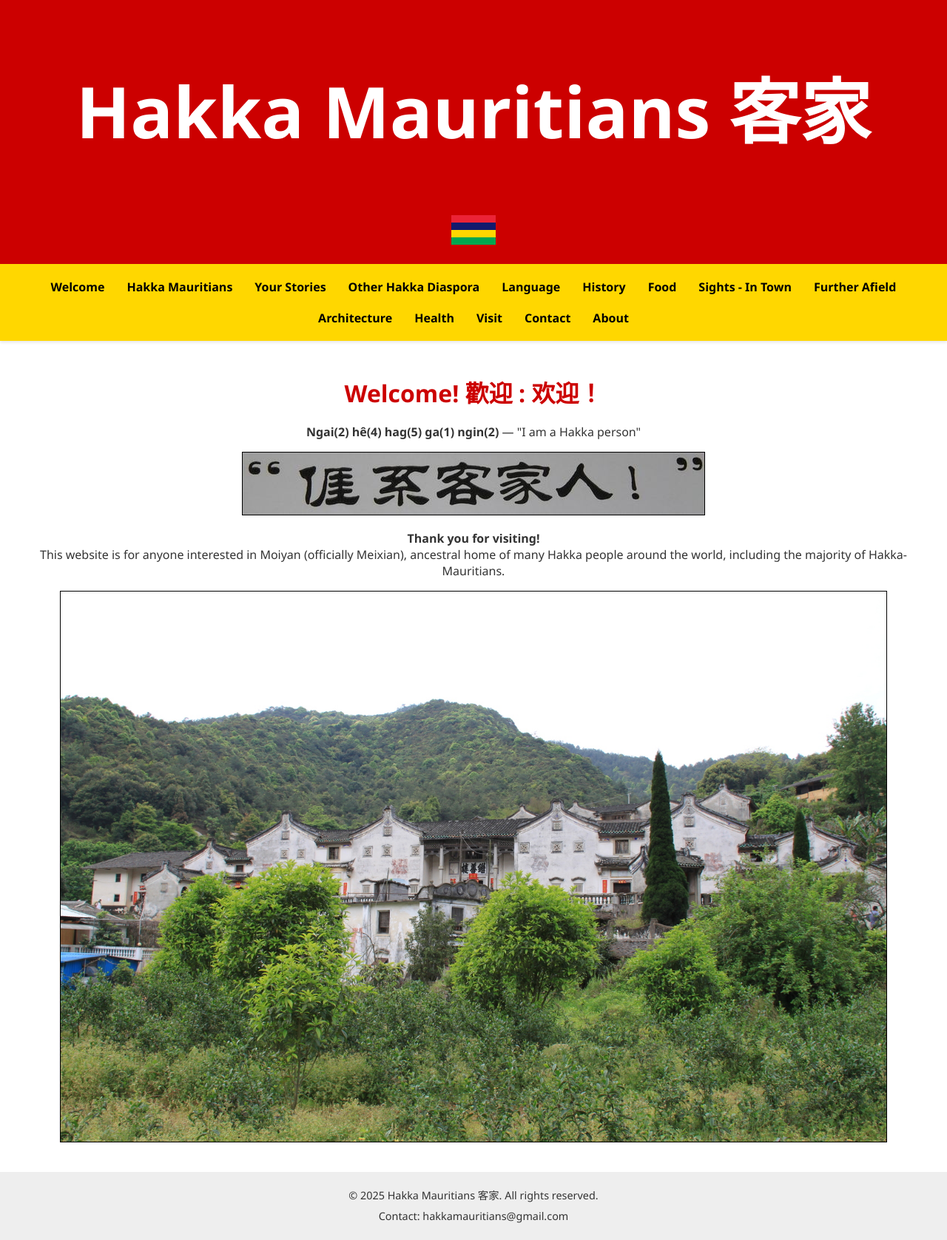
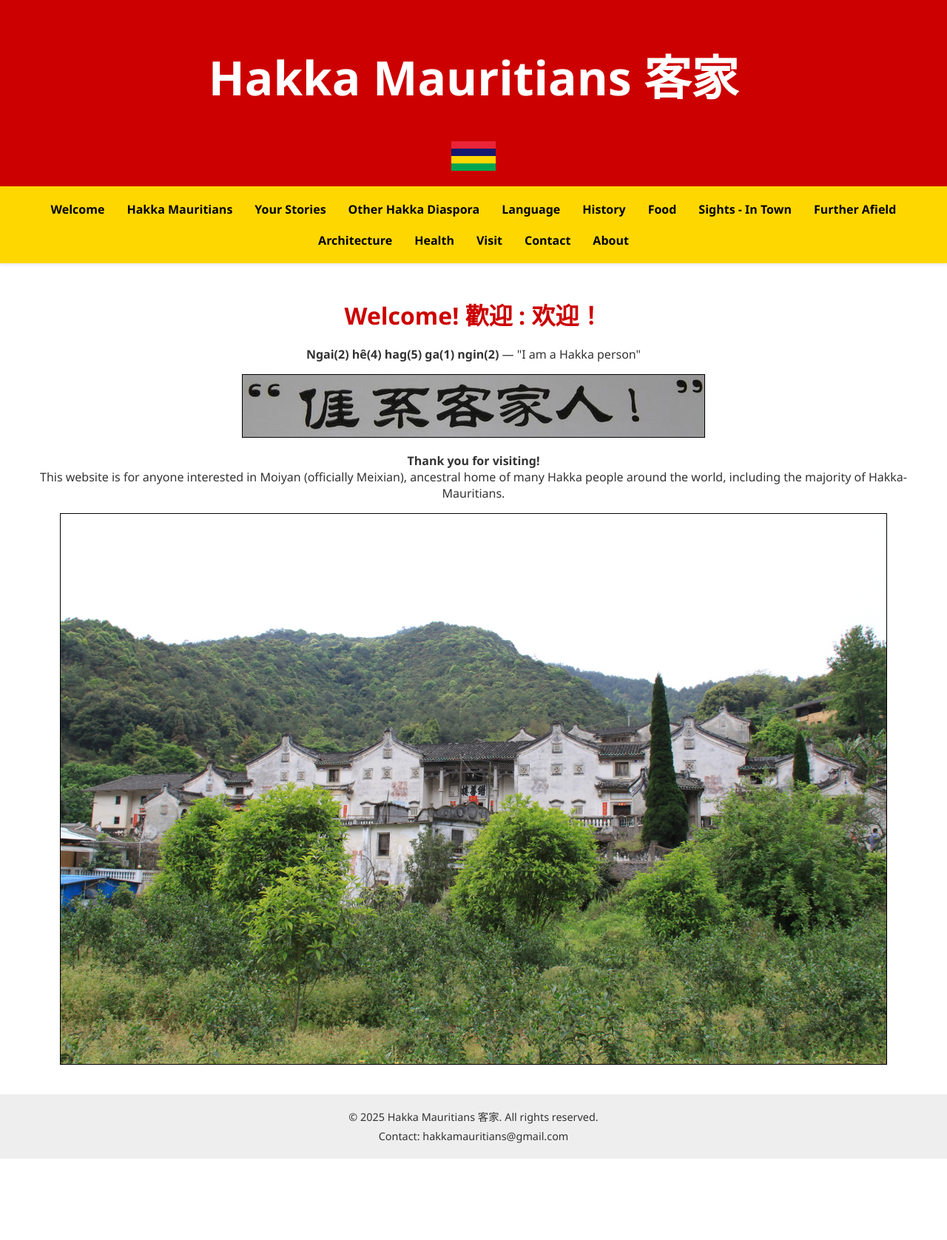
Before and after one commit to oliverlyf/hakka_mauritian_website, a Jekyll site: the page built from index.md, in a window 1280 px wide. Shown: the whole page at 74% size. Built offline with Jekyll 4.4.1, drawn with Linux system fonts in a browser that asks for light colours; after the commit the page ends 1567 px from its top, so only the background shows below that.

Commit message:
Update styles.css

```diff
--- a/assets/css/styles.css
+++ b/assets/css/styles.css
@@ -13,7 +13,7 @@ header {
   color: #fff;                              /* Sets text color to white for contrast */
   padding: 0.75rem;                         /* Adds space around header content */
   text-align: center;                       /* Centers all inline content inside the header */
-  font-size: 3rem;                          /* text size*/
+  font-size: 2rem;                          /* text size*/
 }
 
 /* Styling the flag image inside header */
@@ -132,5 +132,5 @@ footer {
   padding: 10px;                            /* Internal space around content */
   margin-top: 20px;                         /* Space above footer */
   font-size: 0.9em;                         /* Slightly smaller text */
-  line-height: 1;                           /* Tight line spacing to reduce gap between lines */
+  line-height: 0.8;                           /* Tight line spacing to reduce gap between lines */
 }
```
